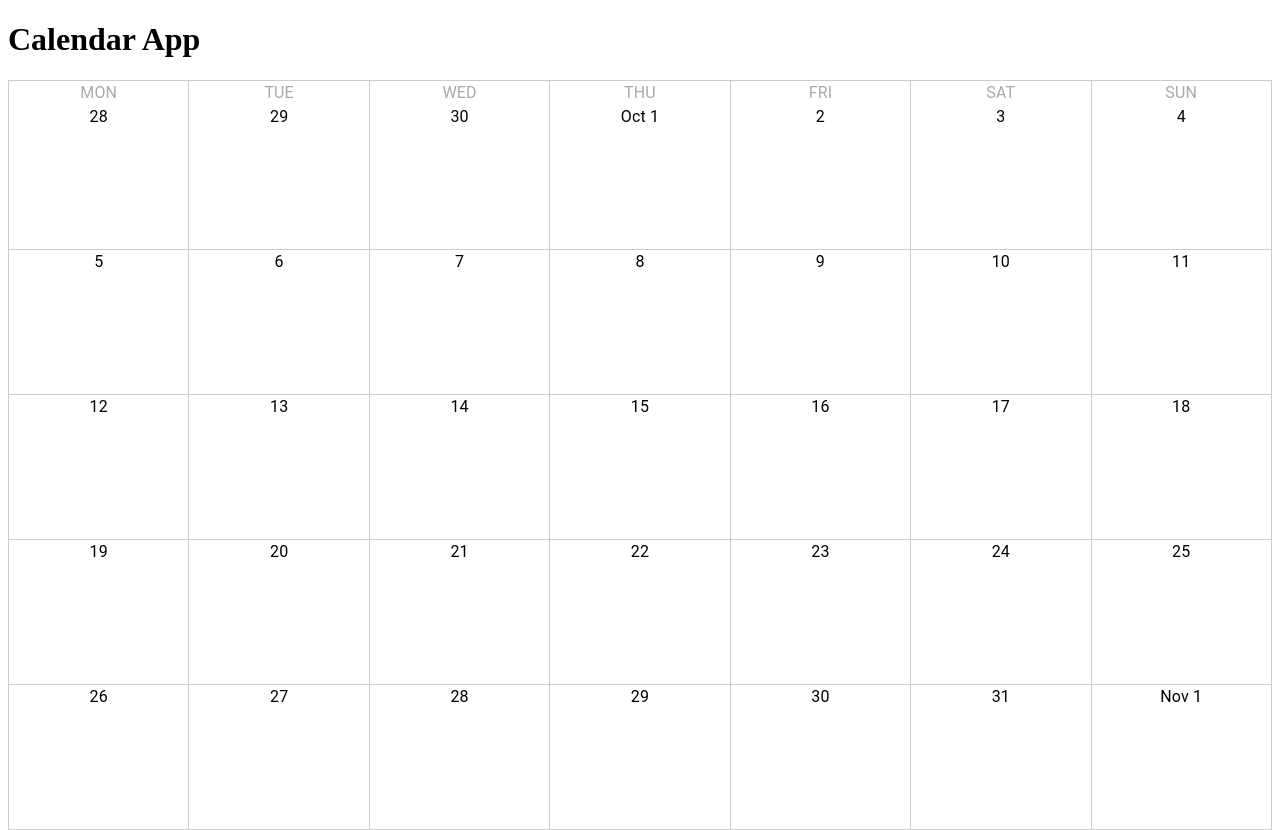
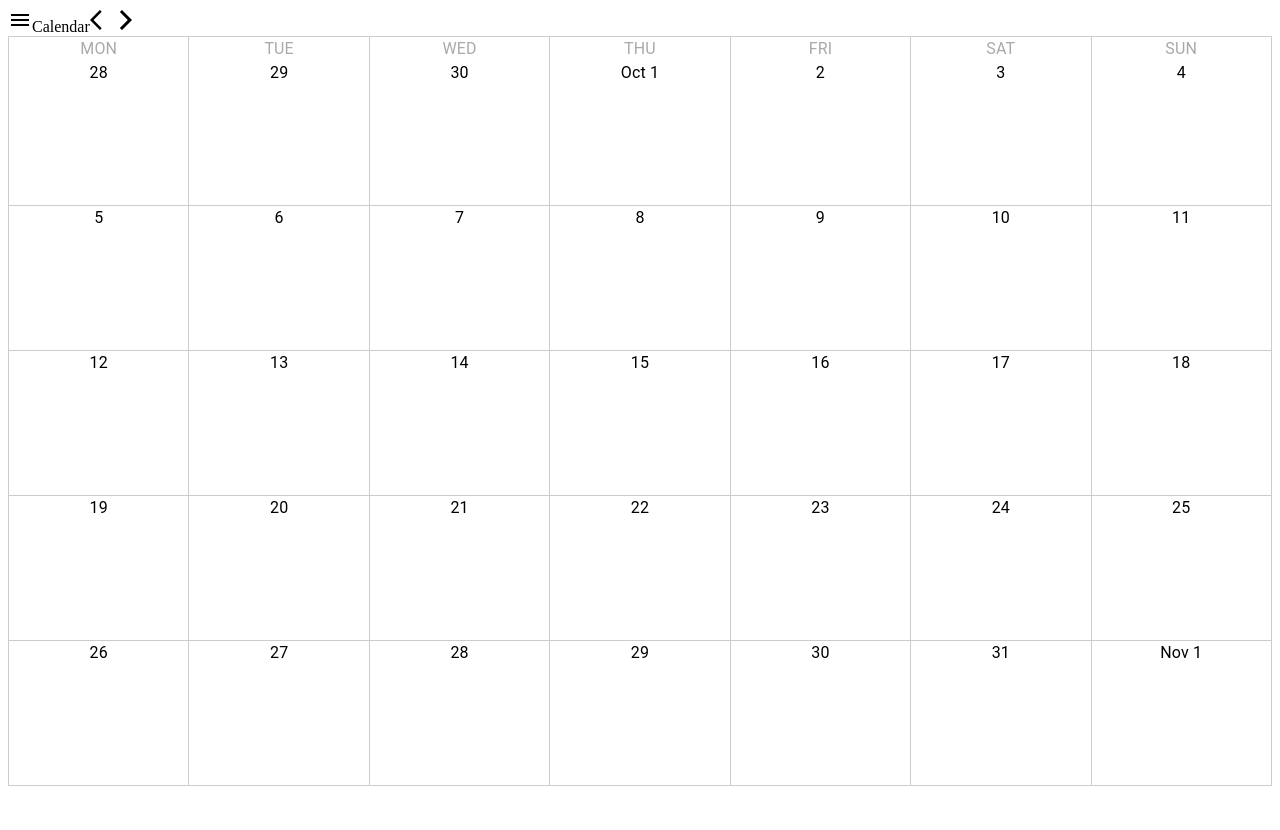
Before and after one commit to sugaya24/react-calendar, a React (Create React App) app: page / in a window 1280 px wide. After the commit the page ends 800 px from the top, so only its background shows below. Built offline with nearby package versions, Linux system fonts and the light colour scheme; the HTML template or start-up script is replaced by a standard one.

Commit message:
ADD: Navigation

```diff
--- a/src/App.js
+++ b/src/App.js
@@ -1,6 +1,7 @@
 import { Provider } from 'react-redux';
 import { createStore } from 'redux';
 
+import Navigation from './components/Navigation/container';
 import CalendarBoard from './components/CalendarBoard/container';
 import rootReducer from './redux/rootReducer';
 
@@ -9,7 +10,7 @@ const store = createStore(rootReducer);
 function App() {
   return (
     <Provider store={store} className="App">
-      <h1>Calendar App</h1>
+      <Navigation />
       <CalendarBoard />
     </Provider>
   );
--- a/src/components/CalendarBoard/container.js
+++ b/src/components/CalendarBoard/container.js
@@ -4,7 +4,6 @@ import { CalendarBoard } from './CalenderBoard';
 import { createCalendar } from '../../utils/calendar';
 
 const mapStateToProps = (state) => {
-  console.log(state.calendar);
   return {
     calendar: state.calendar,
   };
--- /dev/null
+++ b/src/components/Navigation/Navigation.js
@@ -0,0 +1,14 @@
+import React from 'react';
+
+import { Menu, ArrowBackIos, ArrowForwardIos } from '@material-ui/icons';
+
+export const Navigation = ({ setPreviousMonth, setNextMonth }) => {
+  return (
+    <div>
+      <Menu></Menu>
+      <span>Calendar</span>
+      <ArrowBackIos onClick={setPreviousMonth}></ArrowBackIos>
+      <ArrowForwardIos onClick={setNextMonth}></ArrowForwardIos>
+    </div>
+  );
+};
--- /dev/null
+++ b/src/components/Navigation/container.js
@@ -0,0 +1,38 @@
+import { connect } from 'react-redux';
+import { Navigation } from './Navigation';
+import { getMonth, getNextMonth, getPreviousMonth } from '../../utils/calendar';
+import { calendarSetMonth } from '../../redux/calendar/actions';
+
+export const mapStateToProps = (state) => {
+  return {
+    calendar: state.calendar,
+  };
+};
+
+export const mapDispatchToProps = (dispatch) => {
+  return {
+    setMonth: (month) => {
+      dispatch(calendarSetMonth(month));
+    },
+  };
+};
+
+export const mergeProps = (stateProps, dispatchProps) => {
+  return {
+    month: getMonth(stateProps.calendar),
+    setNextMonth: () => {
+      const nextMonth = getNextMonth(stateProps.calendar);
+      dispatchProps.setMonth(nextMonth);
+    },
+    setPreviousMonth: () => {
+      const previousMonth = getPreviousMonth(stateProps.calendar);
+      dispatchProps.setMonth(previousMonth);
+    },
+  };
+};
+
+export default connect(
+  mapStateToProps,
+  mapDispatchToProps,
+  mergeProps
+)(Navigation);
```
